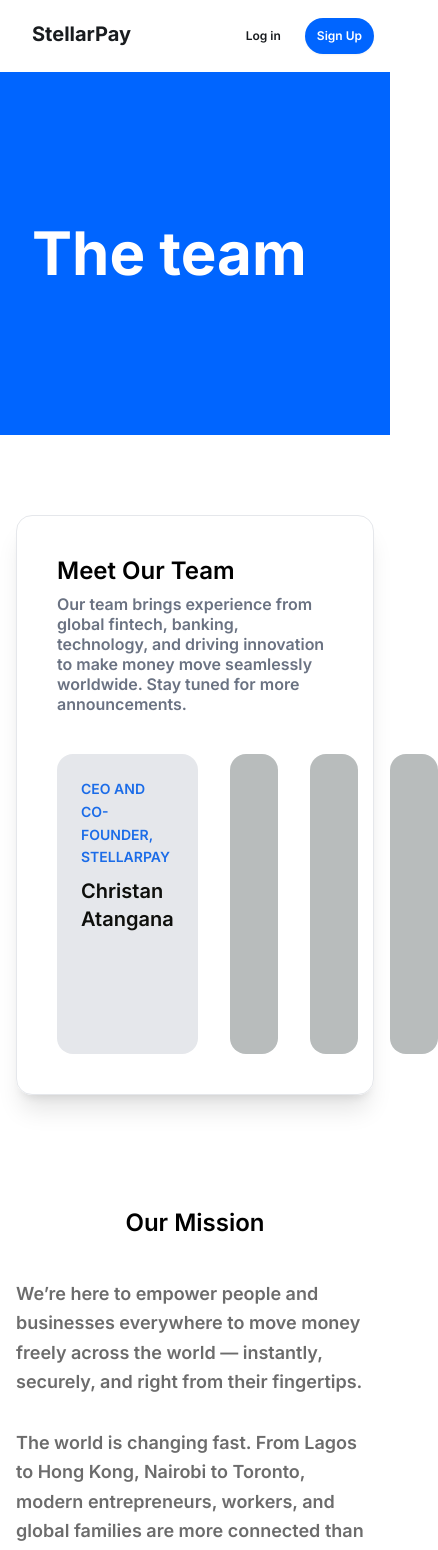
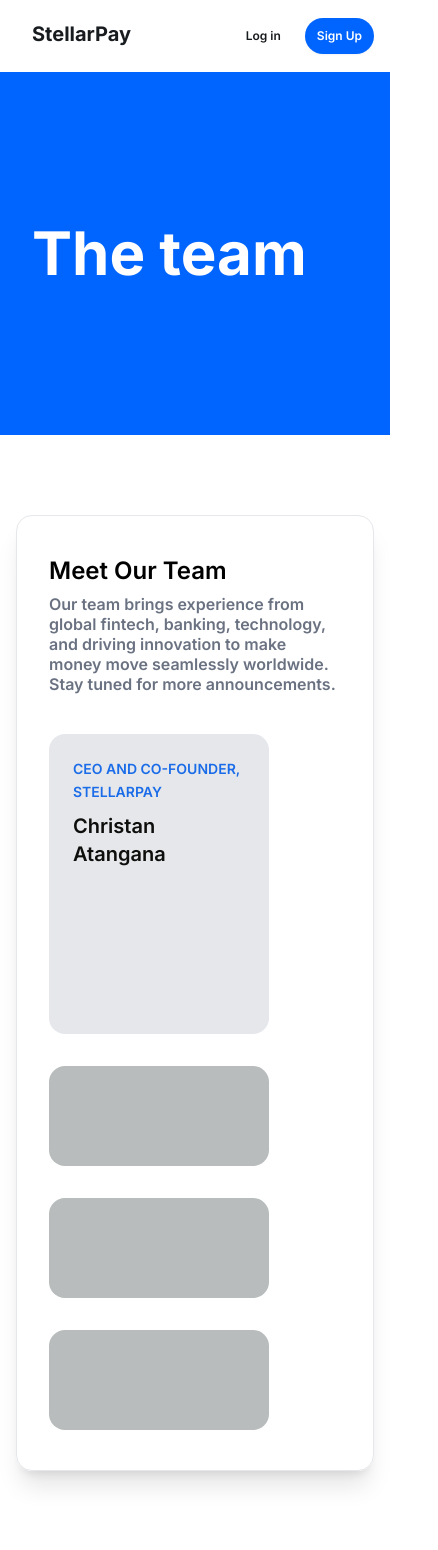
Before and after one commit to StellarPay-group/StellarPay-website, a Next.js app: page /meet-the-team in a window 390 px wide. Shown: the top 1550 px of the page, 438 px wide, since content can reach past the window. Built offline with nearby package versions, Linux system fonts and the light colour scheme.

Commit message:
team page responsive

```diff
--- a/app/meet-the-team/page.tsx
+++ b/app/meet-the-team/page.tsx
@@ -117,7 +117,7 @@
         animate={traitsAnimation.animate}
         transition={traitsAnimation.transition}
       >
-        <div className="max-w-7xl mx-auto border px-10 py-10 rounded-2xl shadow-xl border-gray-200">
+        <div className="max-w-7xl mx-auto border px-8 md:px-10 py-10 rounded-2xl shadow-xl border-gray-200">
         <motion.h1
               className="text-[#000000] text-2xl md:text-3xl lg:text-4xl xl:text-5xl mb-2 font-semibold leading-tight"
               initial={{ opacity: 0, y: 30 }}
@@ -135,7 +135,7 @@
             Our team brings experience from global fintech, banking, technology, and driving innovation to make money move seamlessly worldwide. Stay tuned for more announcements.
           </motion.h2>
           <motion.div
-  className="flex flex-row gap-8"
+  className="flex flex-col md:flex-row gap-8"
   animate={{ opacity: 1, y: 0 }}
   transition={{ duration: 0.8, delay: 0.3 }}
 >
--- a/components/ui/expandCard.tsx
+++ b/components/ui/expandCard.tsx
@@ -20,8 +20,15 @@
             animate={{ opacity: 1, y: 0 }}
             transition={{ duration: 0.8, delay: 0.3 }}
             style={{
-                    width: defaultOpen ? 400 : 250,
-                    backgroundColor: defaultOpen ? '#e5e7eb' : '#b8bcbc'
+              height: defaultOpen ? 300: 100,
+              width: 220,
+              ...(typeof window !== "undefined" && window.innerWidth >= 768 &&
+                {
+                  height: 425,
+                  width: defaultOpen ? 400 : 250,
+                }
+              ),
+                backgroundColor: defaultOpen ? '#e5e7eb' : '#b8bcbc'
             }}
           >
            { defaultOpen &&  <p className="text-[#1b6ce8] text-sm md:text-base font-semibold leading-relaxed text-left mb-2">{position}</p> }
```
